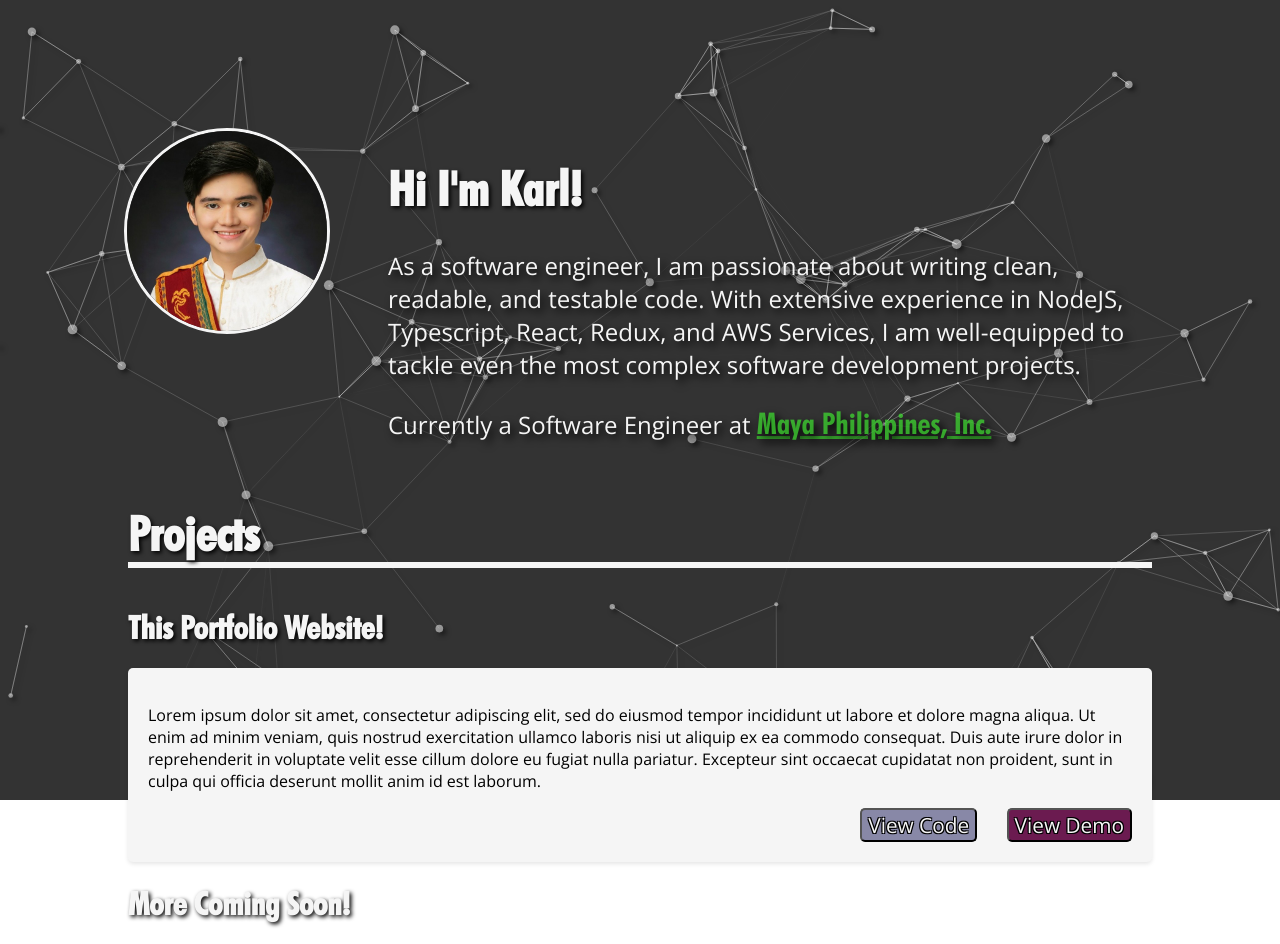
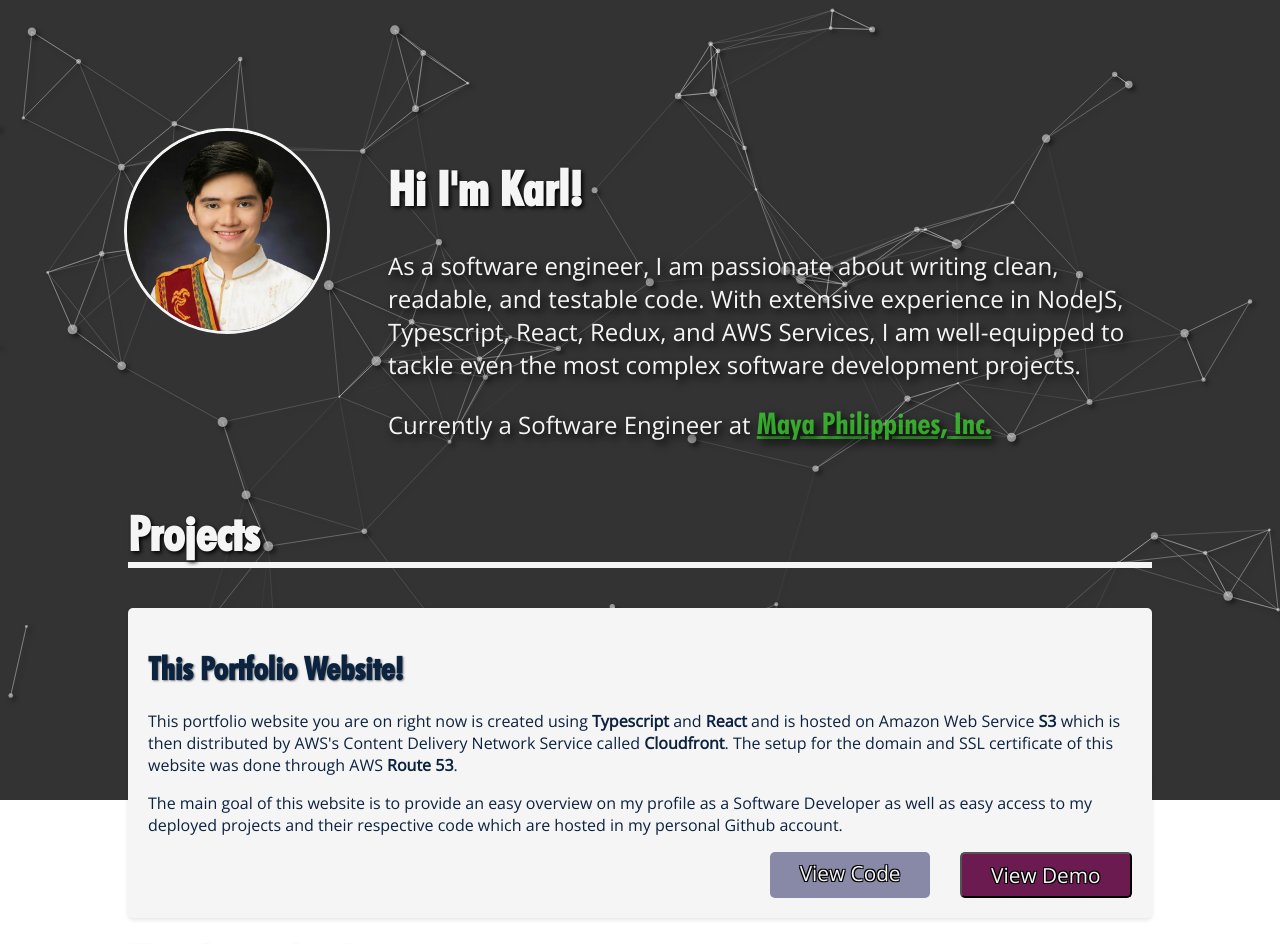
Before and after one commit to kybayron/react-portfolio-website, a React (Create React App) app: page / in a window 1280 px wide. Shown: the top 944 px of the page. Built offline with nearby package versions, Linux system fonts and the light colour scheme.

Commit message:
added description to the portfolio project and changed css

```diff
--- a/src/App.css
+++ b/src/App.css
@@ -16,6 +16,7 @@ a {
 
 p {
   font-family: 'open-sans', sans-serif;
+  color: #0c2340;
 }
 
 h1 {
@@ -209,6 +210,10 @@ button.card.clickable:hover {
                1px -1px 0 #000,
               -1px 1px 0 #000,
                1px 1px 0 #000;
+  text-decoration: none;
+  padding: 7px;
+  padding-left: 3%;
+  padding-right: 3%;
 }
 
 .button.green {
@@ -217,6 +222,11 @@ button.card.clickable:hover {
 
 .button.blue {
   background-color: rgba(99, 99, 141, 0.74);
+}
+
+.project-title {
+  color: #0c2340;
+  text-shadow: 1px 1px 2px rgba(0,0,0,0.5);
 }
 @media only screen and (max-width: 767px) {
   .intro-text-container {
--- a/src/views/HomePage.tsx
+++ b/src/views/HomePage.tsx
@@ -46,11 +46,13 @@ export default function HomePage() {
             <ContentSection>
                 <SectionTitle text='Projects'/>
                 <div>
-                    <h1>This Portfolio Website!</h1>
+                    {/* <h1>This Portfolio Website!</h1> */}
                     <Card>
-                        <p>Lorem ipsum dolor sit amet, consectetur adipiscing elit, sed do eiusmod tempor incididunt ut labore et dolore magna aliqua. Ut enim ad minim veniam, quis nostrud exercitation ullamco laboris nisi ut aliquip ex ea commodo consequat. Duis aute irure dolor in reprehenderit in voluptate velit esse cillum dolore eu fugiat nulla pariatur. Excepteur sint occaecat cupidatat non proident, sunt in culpa qui officia deserunt mollit anim id est laborum. </p>
+                        <h1 className='project-title'>This Portfolio Website!</h1>
+                        <p>This portfolio website you are on right now is created using <b>Typescript</b> and <b>React</b> and is hosted on Amazon Web Service <b>S3</b> which is then distributed by AWS&apos;s Content Delivery Network Service called <b>Cloudfront</b>. The setup for the domain and SSL certificate of this website was done through AWS <b>Route 53</b>. </p>
+                        <p>The main goal of this website is to provide an easy overview on my profile as a Software Developer as well as easy access to my deployed projects and their respective code which are hosted in my personal Github account.</p>
                         <div className='buttons-container'>
-                            <button type='button' className='button blue'>View Code</button>
+                            <a href='https://github.com/kybayron/react-portfolio-website' className='button blue'>View Code</a>
                             <button type='button' className='button green'>View Demo</button>
                         </div>
                     </Card>
```
